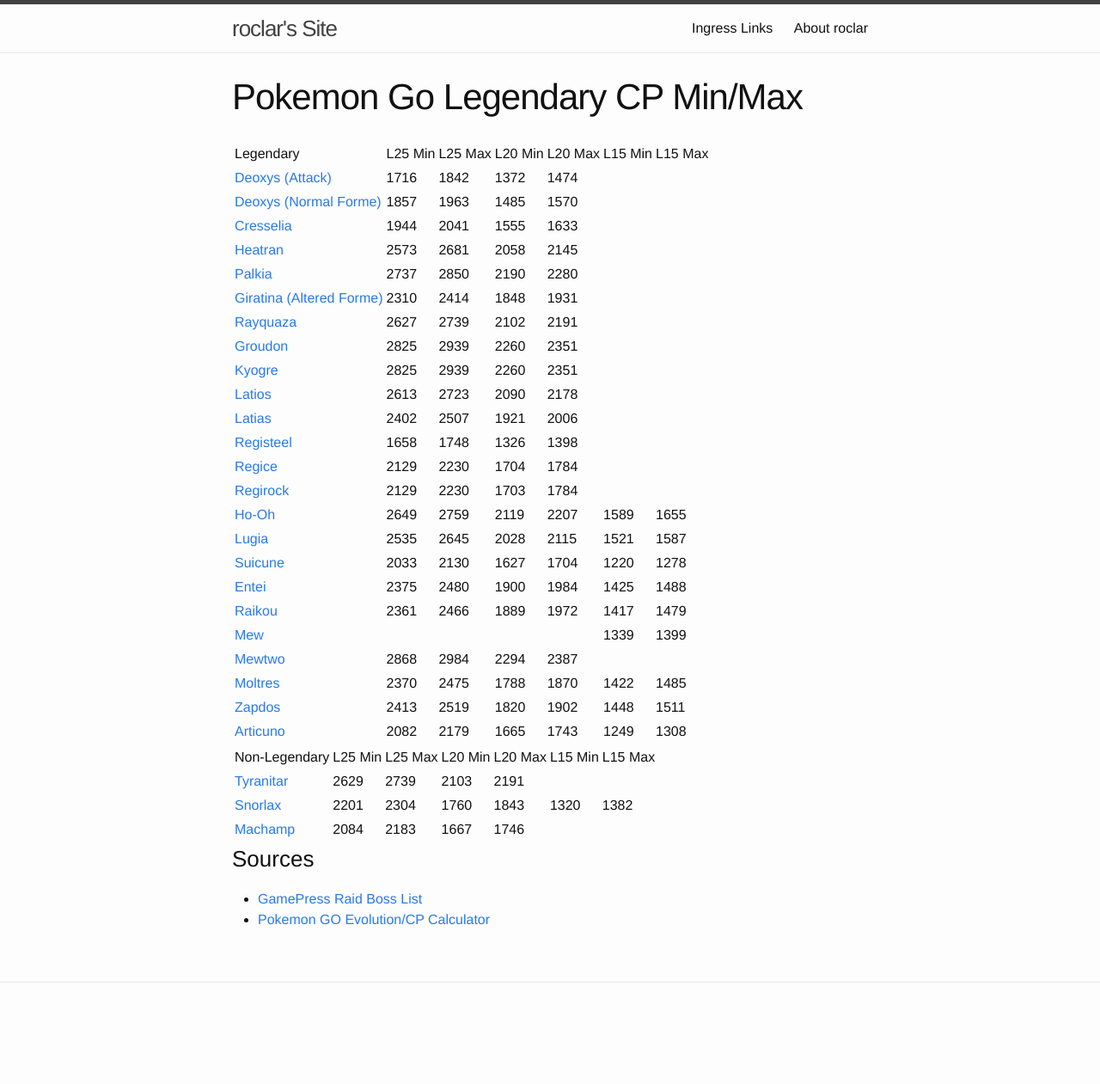
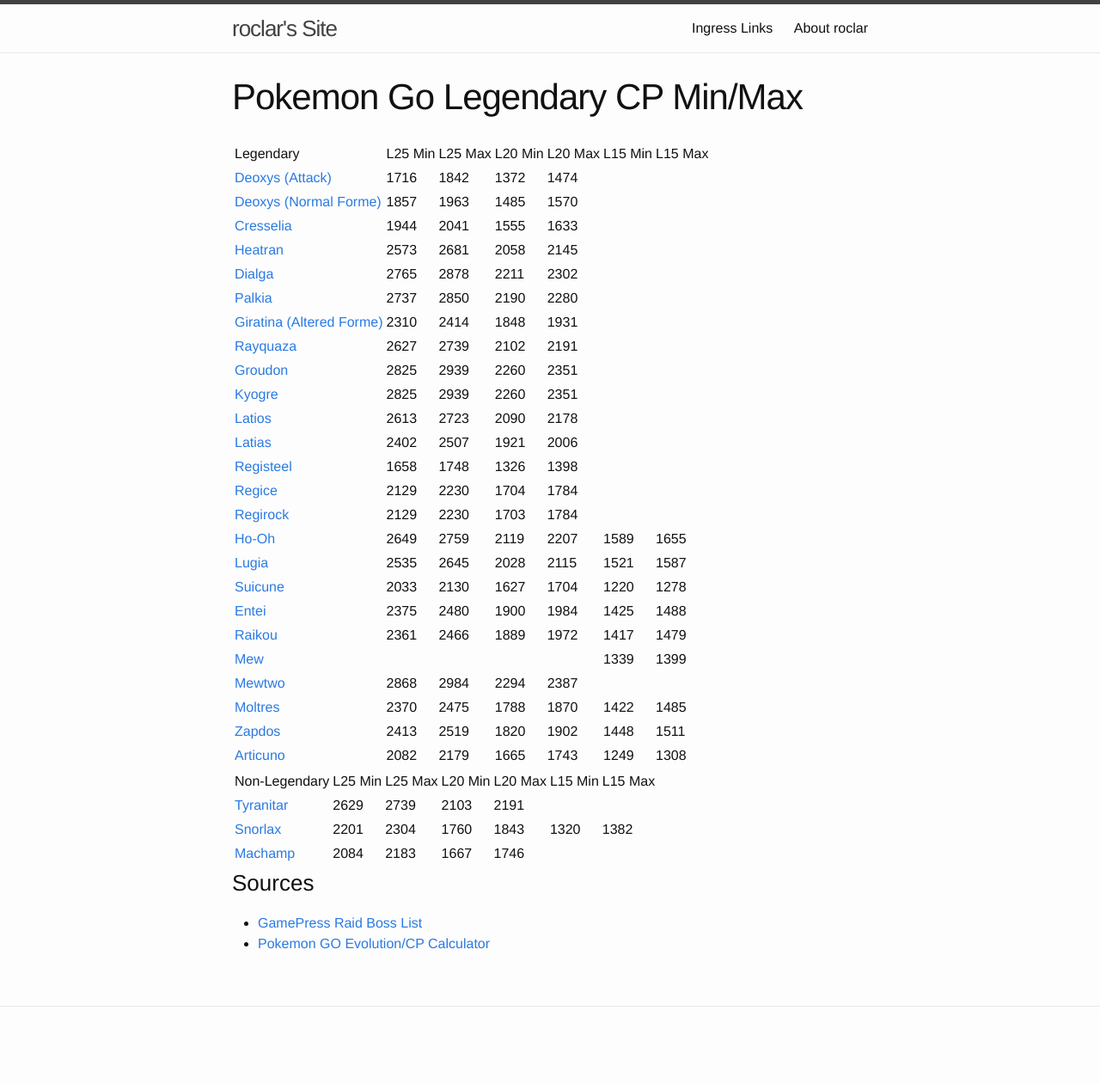
Before and after one commit to roclar/roclar.github.io, a Jekyll site: the page built from PoGoLegendaryCP.md, in a window 1280 px wide. Shown: the whole page at 86% size. Built offline with Jekyll 4.4.1, drawn with Linux system fonts in a browser that asks for light colours; before the commit the page ends 1233 px from its top, so only the background shows below that.

Commit message:
Added Dialga

```diff
--- a/PoGoLegendaryCP.md
+++ b/PoGoLegendaryCP.md
@@ -9,6 +9,7 @@
 | [Deoxys (Normal Forme)](https://db.pokemongohub.net/pokemon/386)  | 1857 | 1963 | 1485 | 1570 | | |
 | [Cresselia](https://db.pokemongohub.net/pokemon/488)  | 1944 | 2041 | 1555 | 1633 | | |
 | [Heatran](https://db.pokemongohub.net/pokemon/485)  | 2573 | 2681 | 2058 | 2145 | | |
+| [Dialga](https://db.pokemongohub.net/pokemon/483)  | 2765 | 2878 | 2211 | 2302 | | |
 | [Palkia](https://db.pokemongohub.net/pokemon/484)  | 2737 | 2850 | 2190 | 2280 | | |
 | [Giratina (Altered Forme)](https://db.pokemongohub.net/pokemon/487?form=Altered)  | 2310 | 2414 | 1848 | 1931 | | |
 | [Rayquaza](https://db.pokemongohub.net/pokemon/384)  | 2627 | 2739 | 2102 | 2191 | | |
```
